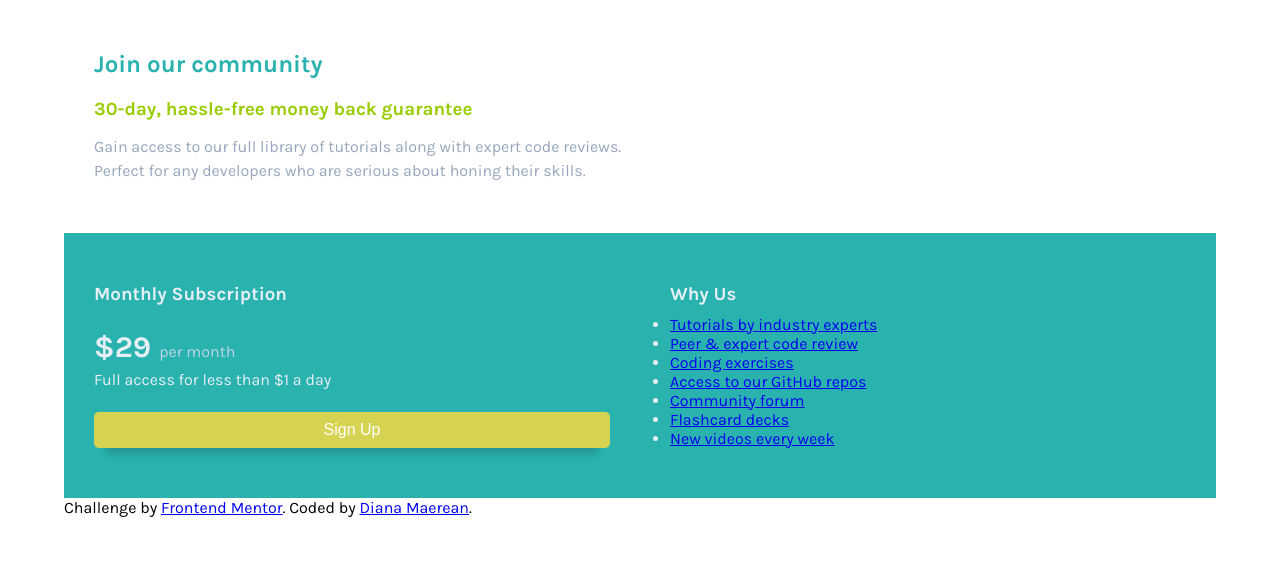
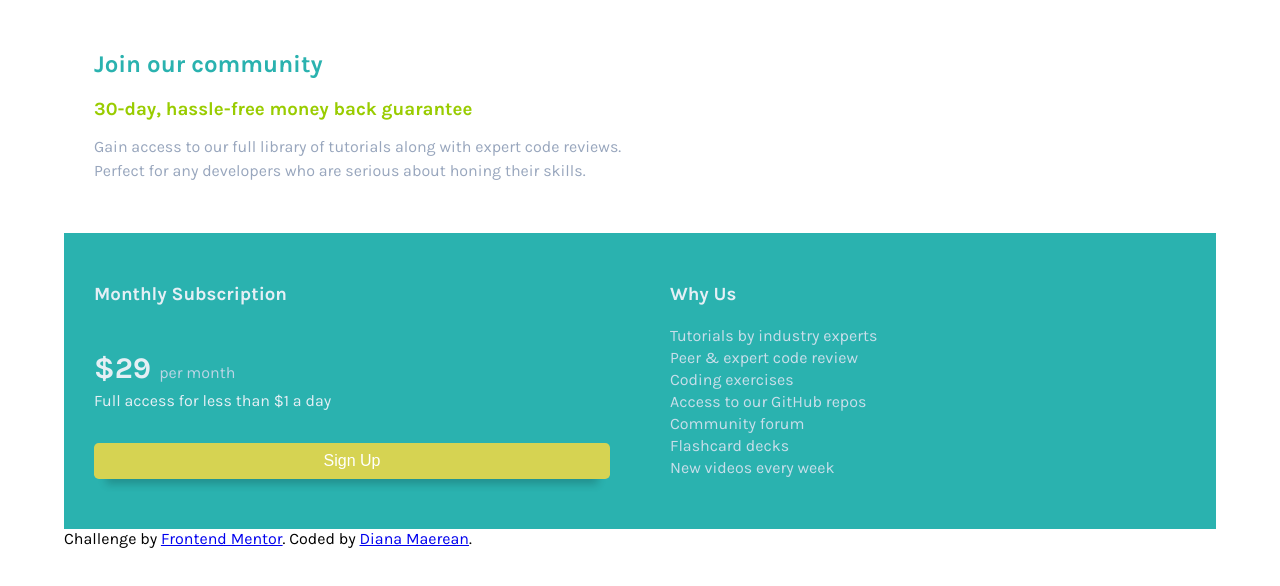
Before and after one commit to DianaMaer/single-price-grid-component, a plain HTML site: page index.html in a window 1280 px wide. Drawn offline with Linux system fonts and the light colour scheme.

Commit message:
style theWhy Us container - list and links

```diff
--- a/style.css
+++ b/style.css
@@ -47,14 +47,15 @@ h1{
   padding: 50px 30px;
 }
 
+.flex-col h3{
+  padding-bottom: 20px;
+}
+
+  /* ---Price Container--- */
 .flex-col:nth-child(1){
   display: flex;
   flex-direction: column;
   justify-content: space-between;
-}
-
-.flex-col h3{
-  padding-bottom: 10px;
 }
 
 .info-price p{
@@ -83,3 +84,22 @@ h1{
   border-radius: 0.30rem;
   box-shadow: 0 17px 8px -12px rgba(0, 0, 0, 0.2);
 }
+  /* ---Price Container--- */
+  /* ---Why US Container--- */
+.why-us-list{
+  list-style: none;
+}
+
+.why-us-list li a{
+  font-weight: lighter;
+  line-height: 1.375rem;
+  text-decoration: none;
+  color: #c9deea;
+}
+
+.why-us-list li a:hover{
+  color: #E5EFF5;
+}
+
+  /* ---Why US Container--- */
+/* ---Bottom Container--- */
```
